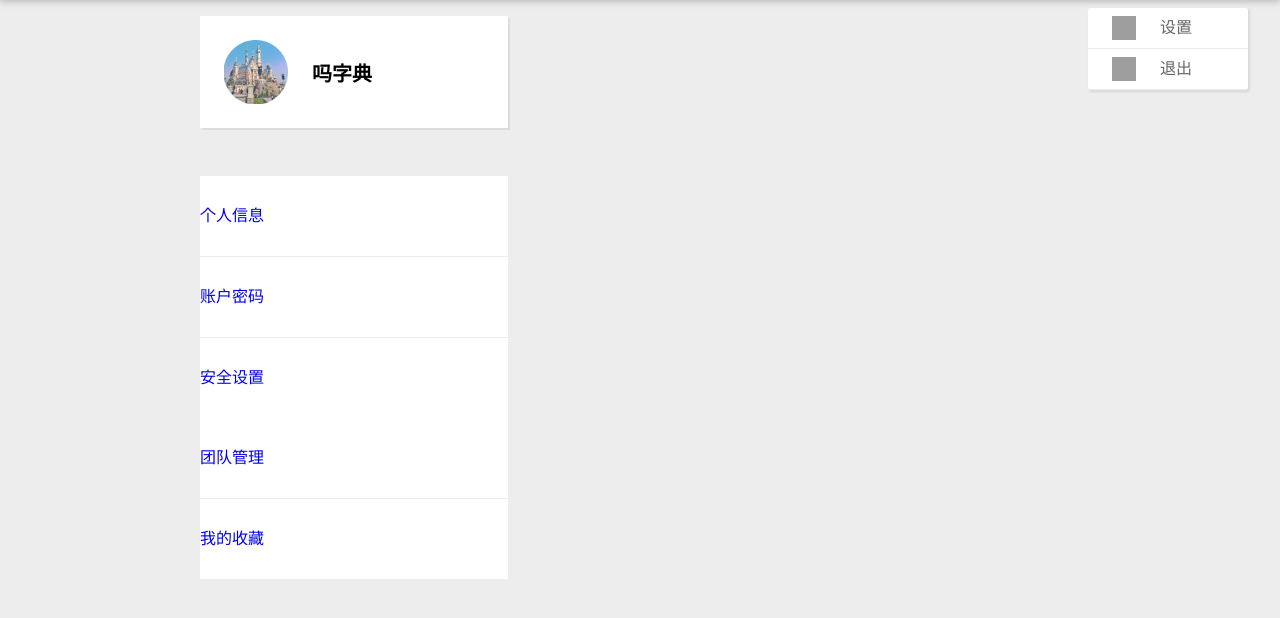
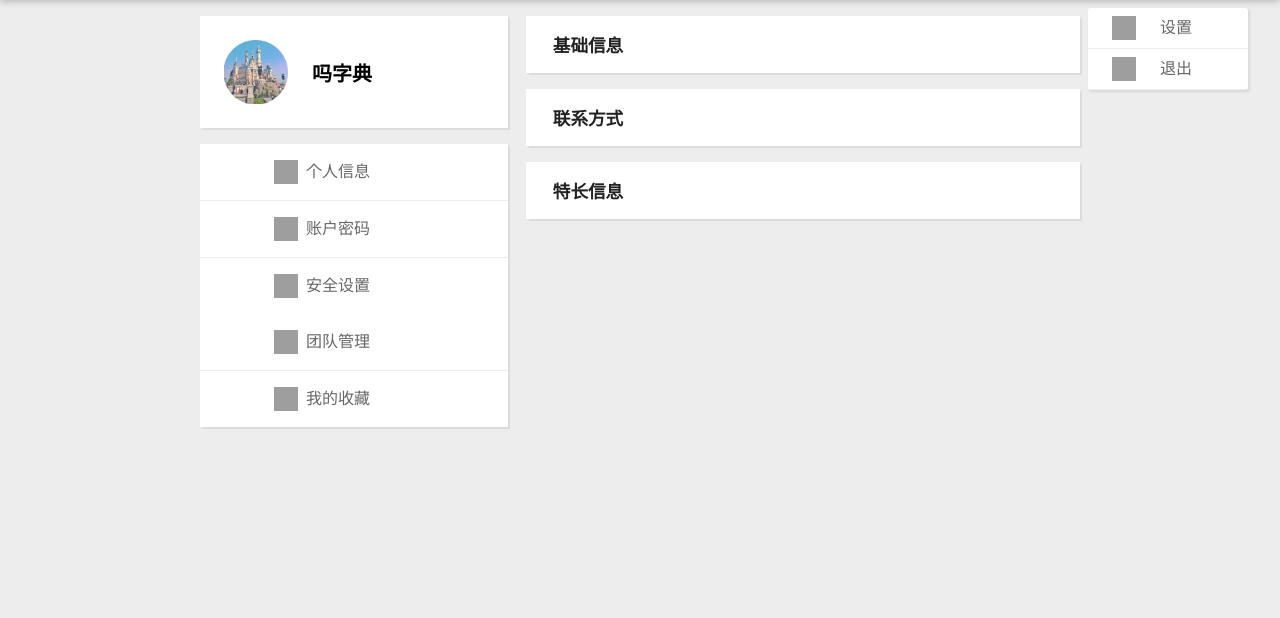
Before and after one commit to sumAlbert/teambox, a PHP site: page /personInfo.html in a window 1280 px wide. Shown: the part 56-674 px from the top of the page. Run offline with PHP 8.4, Linux system fonts and the light colour scheme; grey boxes are pictures that could not be loaded.

Commit message:
some change by zq

```diff
--- a/css/personInfo.css
+++ b/css/personInfo.css
@@ -142,6 +142,7 @@ a {
   position: relative;
   width: 35%;
   font-size: 16px;
+  display: inline-block;
 }
 /*the person info in the guidance part of the web */
 .content-info {
@@ -162,6 +163,7 @@ a {
   height: 4em;
   width: 4em;
   margin: 0 1.5em;
+  border-radius: 50% 50%;
 }
 .content-username {
   overflow: hidden;
@@ -173,7 +175,8 @@ a {
 .content-items {
   position: relative;
   width: 100%;
-  margin: 3em 0 0 0;
+  margin: 1em 0 0 0;
+  box-shadow: 0.1em 0.1em 0.1em 0.05em rgba(179, 179, 179, 0.3);
 }
 .content-item {
   position: relative;
@@ -181,8 +184,61 @@ a {
   display: -webkit-flex;
   flex-direction: row;
   -webkit-flex-direction: row;
-  line-height: 5em;
+  align-items: center;
+  justify-content: center;
+  line-height: 3.5em;
   width: 100%;
   background: white;
   margin: 0 0 .05em 0;
 }
+/*the substance in every line of guidance part*/
+.content-item-icon {
+  width: 1.5em;
+  height: 1.5em;
+  margin: 0 .5em 0 0;
+}
+.content-item-name {
+  font-size: 1.25m;
+  color: #666;
+  margin: 0 4em 0 0;
+}
+.content-item:nth-child(1) > .content-item-icon {
+  background: url(../images/personInfo/personInfo.png) center center no-repeat;
+  background-size: 100% 100%;
+}
+.content-item:nth-child(2) > .content-item-icon {
+  background: url(../images/personInfo/accountPw.png) center center no-repeat;
+  background-size: 100% 100%;
+}
+.content-item:nth-child(3) > .content-item-icon {
+  background: url(../images/personInfo/safeSetting.png) center center no-repeat;
+  background-size: 100% 100%;
+}
+.content-item:nth-child(4) > .content-item-icon {
+  background: url(../images/personInfo/teamManage.png) center center no-repeat;
+  background-size: 100% 100%;
+}
+.content-item:nth-child(5) > .content-item-icon {
+  background: url(../images/personInfo/myCollection.png) center center no-repeat;
+  background-size: 100% 100%;
+}
+/*now main page of personInfo*/
+.content-main {
+  display: inline-block;
+  width: 63%;
+  float: right;
+  position: relative;
+}
+.content-part {
+  display: block;
+  padding: 1em 0 1em 1.7em;
+  background: white;
+  margin: 0 0 1em 0;
+  box-shadow: 0.1em 0.1em 0.1em 0.05em rgba(179, 179, 179, 0.3);
+}
+.content-part-name {
+  font-weight: bold;
+  font-size: 1.1em;
+  color: #222;
+}
+/*part one basic infomation*/
--- a/less/personInfo.less
+++ b/less/personInfo.less
@@ -54,15 +54,34 @@ a{text-decoration:none;}
 
 
 /*the guidance part of the web */
-.content-catalog{.pos(relative);width: 35%;font-size: 16px;}
+.content-catalog{.pos(relative);width: 35%;font-size: 16px;display: inline-block;}
 
 
 /*the person info in the guidance part of the web */
 .content-info{.pos(relative);.flex-row;.flex-align-items(center);width: 100%;height: 7em;background: white;box-shadow: .1em .1em .1em .05em hsla(0,0%,70%,.3);}
-.content-avatar{min-height: 4em; min-width: 4em;height: 4em; width: 4em;margin:0 1.5em;}
+.content-avatar{min-height: 4em; min-width: 4em;height: 4em; width: 4em;margin:0 1.5em;border-radius: 50% 50%;}
 .content-username{overflow: hidden;white-space: nowrap;font-weight:bold;font-size: 1.25em;}
 
 
 /*the main body in the guidance part of the web */
-.content-items{.pos(relative);width: 100%;margin: 3em 0 0 0;}
-.content-item{.pos(relative);.flex-row();line-height: 5em;width: 100%;background: white;margin: 0 0 .05em 0;}
+.content-items{.pos(relative);width: 100%;margin: 1em 0 0 0;box-shadow: .1em .1em .1em .05em hsla(0,0%,70%,.3);}
+.content-item{.pos(relative);.flex-row();.flex-align-items(center);.flex-justify-content(center);line-height: 3.5em;width: 100%;background: white;margin: 0 0 .05em 0;}
+
+
+/*the substance in every line of guidance part*/
+.content-item-icon{width:1.5em; height: 1.5em; margin: 0 .5em 0 0;}
+.content-item-name{font-size: 1.25m;color: #666;margin: 0 4em 0 0;}
+.content-item:nth-child(1)>.content-item-icon{background: url(../images/personInfo/personInfo.png) center center no-repeat;background-size: 100% 100%;}
+.content-item:nth-child(2)>.content-item-icon{background: url(../images/personInfo/accountPw.png) center center no-repeat;background-size: 100% 100%;}
+.content-item:nth-child(3)>.content-item-icon{background: url(../images/personInfo/safeSetting.png) center center no-repeat;background-size: 100% 100%;}
+.content-item:nth-child(4)>.content-item-icon{background: url(../images/personInfo/teamManage.png) center center no-repeat;background-size: 100% 100%;}
+.content-item:nth-child(5)>.content-item-icon{background: url(../images/personInfo/myCollection.png) center center no-repeat;background-size: 100% 100%;}
+
+
+
+/*now main page of personInfo*/
+.content-main{display:inline-block;width: 63%;float: right;.pos(relative);}
+.content-part{display:block;padding: 1em 0 1em 1.7em;background: white;margin: 0 0 1em 0;box-shadow: .1em .1em .1em .05em hsla(0,0%,70%,.3);}
+.content-part-name{font-weight:bold;font-size:1.1em;color: #222;}
+/*part one basic infomation*/
+.content-part-basic{}
--- a/personInfo.html
+++ b/personInfo.html
@@ -64,7 +64,7 @@
 			</div>
 			<div class="content-main">
 				<div class="content-part">
-					<div class="content-part-name"></div>
+					<div class="content-part-name">基础信息</div>
 					<div class="content-part-item">
 						<div class="content-part-item-name"></div>
 						<div class="content-part-item-substance"></div>
@@ -91,7 +91,7 @@
 					</div>
 				</div>
 				<div class="content-part">
-					<div class="content-part-name"></div>
+					<div class="content-part-name">联系方式</div>
 					<div class="content-part-item">
 						<div class="content-part-item-name"></div>
 						<div class="content-part-item-substance"></div>
@@ -110,7 +110,7 @@
 					</div>
 				</div>
 				<div class="content-part">
-					<div class="content-part-name"></div>
+					<div class="content-part-name">特长信息</div>
 					<div class="content-part-item">
 						<div class="content-part-item-name"></div>
 						<div class="content-part-item-substance"></div>
```
